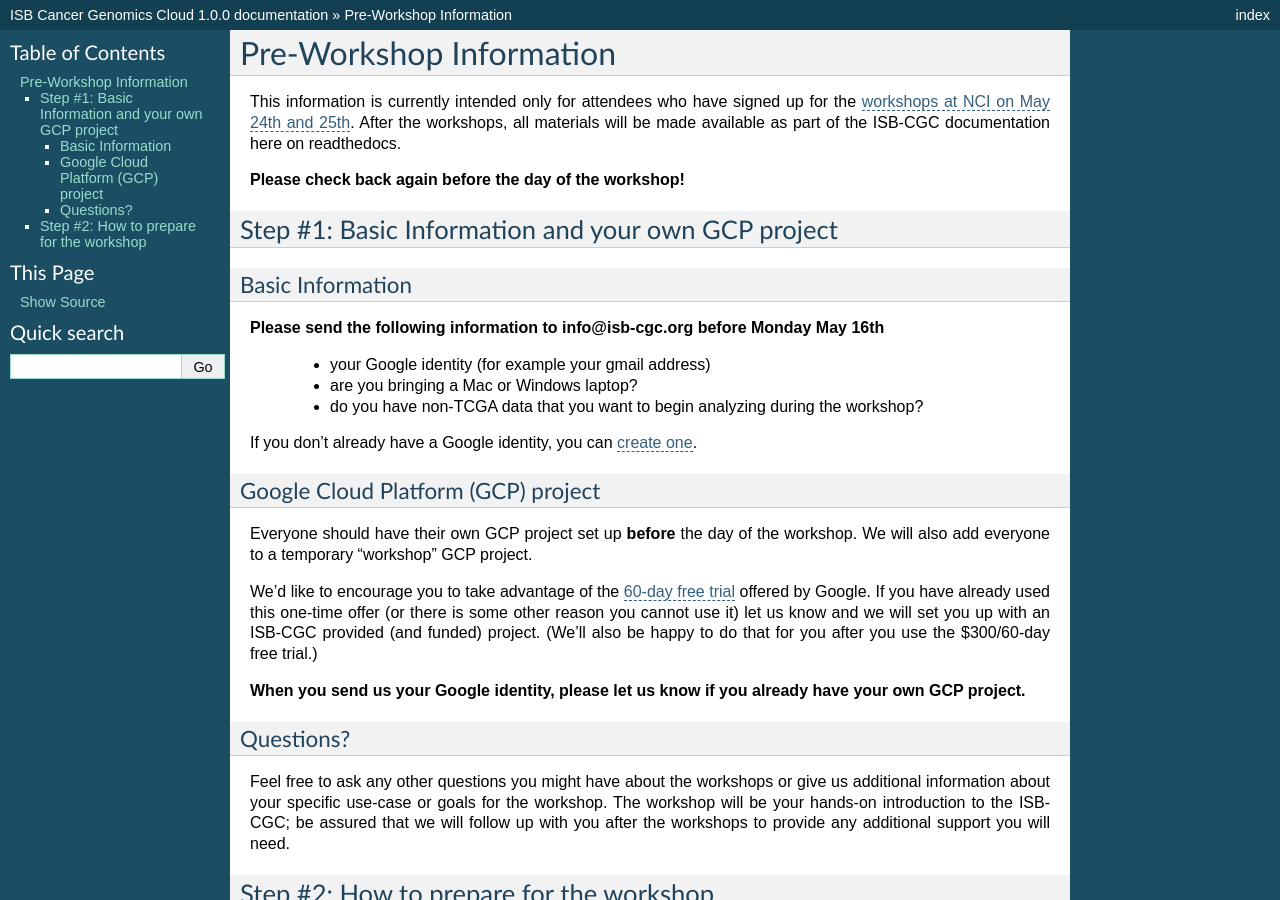
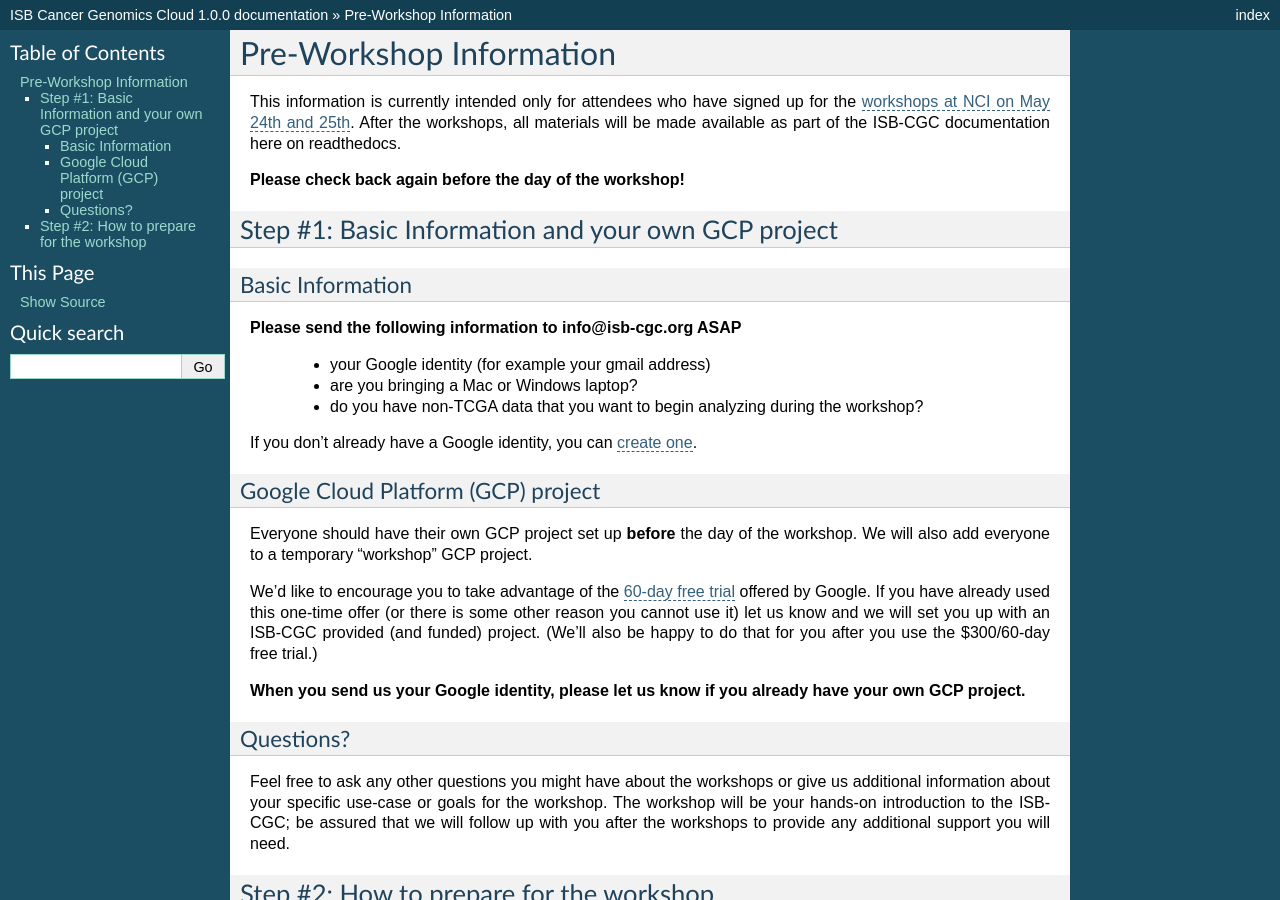
Before and after one commit to isb-cgc/readthedocs, a Sphinx documentation site: the page built from docs/source/sections/Workshop.rst, in a window 1280 px wide and 900 px high. Built offline with Sphinx 7.4.7, drawn with Linux system fonts in a browser that asks for light colours.

Commit message:
updates for workshop

```diff
--- a/docs/source/sections/Workshop.rst
+++ b/docs/source/sections/Workshop.rst
@@ -16,7 +16,7 @@
 Basic Information
 -----------------
 
-**Please send the following information to info@isb-cgc.org before Monday May 16th**
+**Please send the following information to info@isb-cgc.org ASAP**
 
     * your Google identity (for example your gmail address)
     * are you bringing a Mac or Windows laptop?
```
